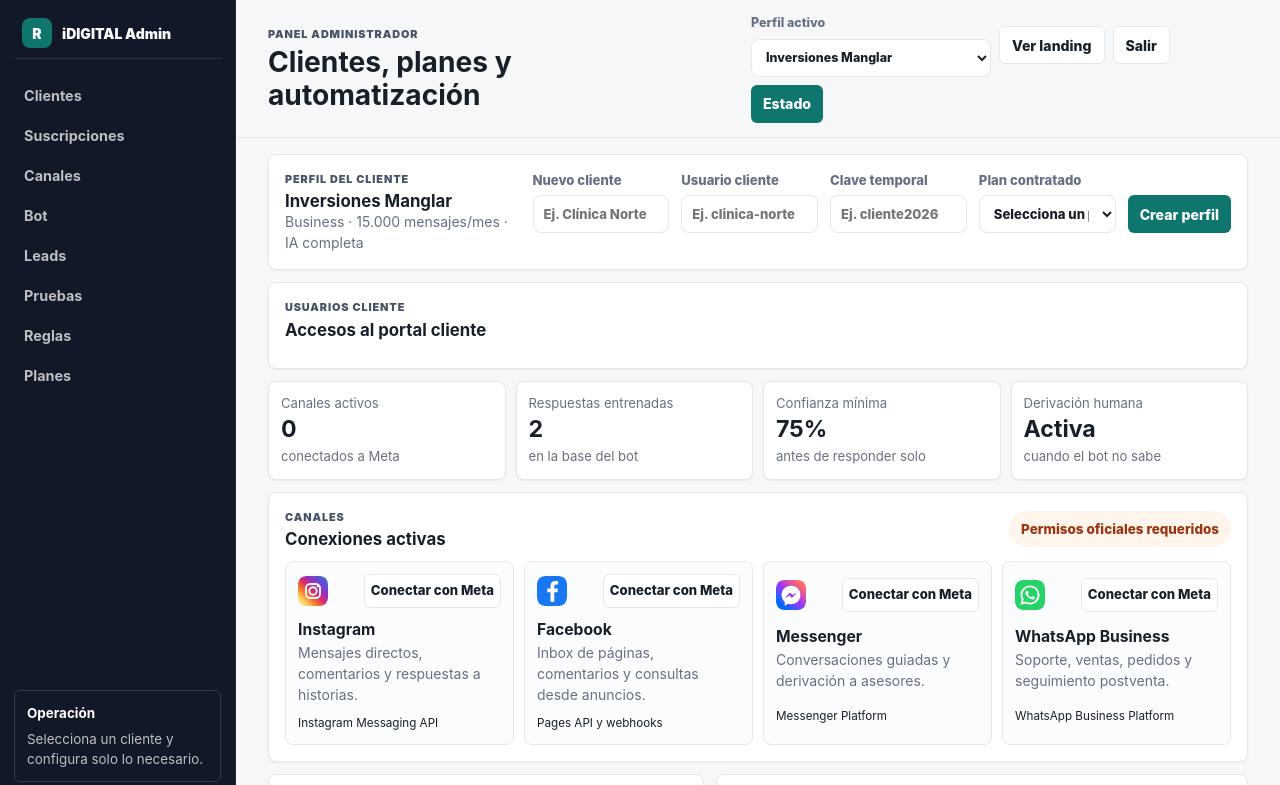
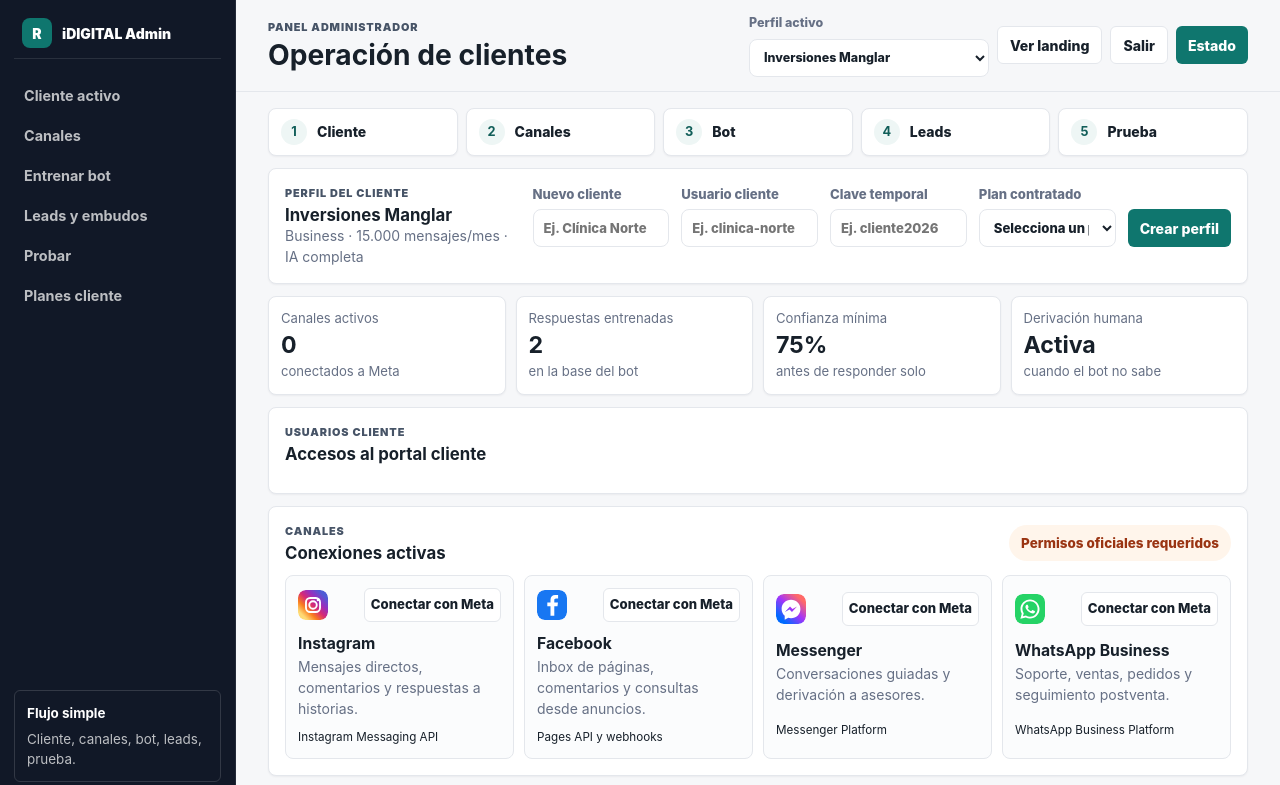
Before and after one commit to imanglarsas-bit/automatizacion-meta-, a website: page plataforma.html in a window 1280 px wide. Shown: the top 785 px of the page. Drawn offline with Linux system fonts and the light colour scheme; no server answers.

Commit message:
Simplify admin workflow layout

```diff
--- a/plataforma.html
+++ b/plataforma.html
@@ -17,18 +17,16 @@
         iDIGITAL Admin
       </a>
       <nav class="side-nav">
-        <a href="#clientes">Clientes</a>
-        <a href="#suscripciones">Suscripciones</a>
+        <a href="#clientes">Cliente activo</a>
         <a href="#conexiones">Canales</a>
-        <a href="#entrenamiento">Bot</a>
-        <a href="#leadTrainingPanel">Leads</a>
-        <a href="#pruebas">Pruebas</a>
-        <a href="#reglas">Reglas</a>
-        <a href="#planes">Planes</a>
+        <a href="#entrenamiento">Entrenar bot</a>
+        <a href="#leadTrainingPanel">Leads y embudos</a>
+        <a href="#pruebas">Probar</a>
+        <a href="#suscripciones">Planes cliente</a>
       </nav>
       <div class="sidebar-note">
-        <strong>Operación</strong>
-        <span>Selecciona un cliente y configura solo lo necesario.</span>
+        <strong>Flujo simple</strong>
+        <span>Cliente, canales, bot, leads, prueba.</span>
       </div>
     </aside>
 
@@ -36,7 +34,7 @@
       <header class="platform-header" id="resumen">
         <div>
           <p class="kicker">Panel administrador</p>
-          <h1>Clientes, planes y automatización</h1>
+          <h1>Operación de clientes</h1>
         </div>
         <div class="header-tools">
           <label class="client-picker">
@@ -50,6 +48,14 @@
           <button class="solid-button" type="button" id="publishButton">Estado</button>
         </div>
       </header>
+
+      <section class="task-strip" aria-label="Flujo de configuración">
+        <a href="#clientes"><strong>1</strong><span>Cliente</span></a>
+        <a href="#conexiones"><strong>2</strong><span>Canales</span></a>
+        <a href="#entrenamiento"><strong>3</strong><span>Bot</span></a>
+        <a href="#leadTrainingPanel"><strong>4</strong><span>Leads</span></a>
+        <a href="#pruebas"><strong>5</strong><span>Prueba</span></a>
+      </section>
 
       <section class="panel client-summary" id="clientes">
         <div>
@@ -80,16 +86,6 @@
         </form>
       </section>
 
-      <section class="panel client-users-panel">
-        <div class="panel-heading compact">
-          <div>
-            <p class="kicker">Usuarios cliente</p>
-            <h2>Accesos al portal cliente</h2>
-          </div>
-        </div>
-        <div class="client-user-list" id="clientUserList"></div>
-      </section>
-
       <section class="metric-grid" aria-label="Resumen operativo">
         <article class="metric-card">
           <span>Canales activos</span>
@@ -111,6 +107,16 @@
           <strong>Activa</strong>
           <small>cuando el bot no sabe</small>
         </article>
+      </section>
+
+      <section class="panel client-users-panel">
+        <div class="panel-heading compact">
+          <div>
+            <p class="kicker">Usuarios cliente</p>
+            <h2>Accesos al portal cliente</h2>
+          </div>
+        </div>
+        <div class="client-user-list" id="clientUserList"></div>
       </section>
 
       <section class="panel" id="conexiones">
@@ -189,12 +195,14 @@
           <div class="panel-heading compact">
             <div>
               <p class="kicker">Leads</p>
-              <h2>Calificación y embudos</h2>
+              <h2>Reglas y embudos</h2>
             </div>
           </div>
           <form class="lead-training-form" id="leadTrainingForm">
+            <fieldset class="lead-block">
+              <legend>Datos del lead</legend>
               <label>
-              Datos obligatorios que debe pedir el bot
+                Datos obligatorios
                 <textarea
                   name="requiredData"
                   rows="3"
@@ -211,7 +219,9 @@
                   required
                 ></textarea>
               </label>
-            <div class="form-row">
+            </fieldset>
+            <fieldset class="lead-block">
+              <legend>Clasificación</legend>
               <label>
                 Lead caliente
                 <input name="hotLead" type="text" placeholder="Ej. quiere comprar, pide precio, agenda llamada" required />
@@ -220,9 +230,8 @@
                 Lead medio
                 <input name="warmLead" type="text" placeholder="Ej. pregunta beneficios, compara opciones" required />
               </label>
-            </div>
               <label>
-              Cuándo pasar a humano
+                Pasar a humano cuando
                 <textarea
                   name="handoffRules"
                   rows="3"
@@ -230,8 +239,9 @@
                   required
                 ></textarea>
               </label>
+            </fieldset>
             <fieldset class="funnel-builder">
-              <legend>Crear embudo</legend>
+              <legend>Embudo nuevo</legend>
               <label>
                 Nombre del embudo
                 <input name="funnelName" type="text" placeholder="Ej. Demo comercial urgente" />
@@ -277,8 +287,8 @@
         <article class="panel lead-rules-preview">
           <div class="panel-heading compact">
             <div>
-              <p class="kicker">Mapa</p>
-              <h2>Reglas activas</h2>
+              <p class="kicker">Activo</p>
+              <h2>Lo que hará el bot</h2>
             </div>
             <button class="ghost-button danger" type="button" id="resetLeadRules">Restaurar</button>
           </div>
--- a/platform.css
+++ b/platform.css
@@ -209,6 +209,41 @@ h2 {
   grid-template-columns: repeat(4, minmax(0, 1fr));
   gap: 14px;
   margin-bottom: 18px;
+}
+
+.task-strip {
+  display: grid;
+  grid-template-columns: repeat(5, minmax(0, 1fr));
+  gap: 8px;
+  margin-bottom: 12px;
+}
+
+.task-strip a {
+  min-height: 54px;
+  display: flex;
+  align-items: center;
+  gap: 10px;
+  padding: 10px 12px;
+  border: 1px solid var(--line);
+  border-radius: 8px;
+  background: var(--surface);
+  color: var(--ink);
+  box-shadow: var(--shadow);
+}
+
+.task-strip strong {
+  width: 26px;
+  height: 26px;
+  display: grid;
+  place-items: center;
+  border-radius: 999px;
+  background: #eef6f5;
+  color: var(--teal-dark);
+  font-size: 0.8rem;
+}
+
+.task-strip span {
+  font-weight: 850;
 }
 
 .metric-card,
@@ -521,7 +556,17 @@ a:focus {
   border-radius: 8px;
 }
 
-.funnel-builder legend {
+.lead-block {
+  display: grid;
+  gap: 12px;
+  padding: 14px;
+  border: 1px solid var(--line);
+  border-radius: 8px;
+  background: #fbfcfd;
+}
+
+.funnel-builder legend,
+.lead-block legend {
   padding: 0 6px;
   color: var(--ink);
   font-weight: 900;
@@ -1086,6 +1131,18 @@ h3 {
   margin-bottom: 12px;
 }
 
+.task-strip {
+  grid-template-columns: repeat(5, minmax(0, 1fr));
+  gap: 8px;
+  margin-bottom: 12px;
+}
+
+.task-strip a {
+  min-height: 44px;
+  border-radius: 8px;
+  box-shadow: var(--shadow);
+}
+
 .metric-card {
   padding: 12px;
 }
@@ -1156,6 +1213,15 @@ textarea {
 .rule-list,
 .plan-editor-form {
   gap: 10px;
+}
+
+.lead-training-form {
+  grid-template-columns: minmax(0, 1fr);
+}
+
+.lead-block,
+.funnel-builder {
+  background: #fff;
 }
 
 .answer-list {
@@ -1231,7 +1297,8 @@ textarea {
 @media (max-width: 1120px) {
   .metric-grid,
   .connection-grid,
-  .plan-editor-grid {
+  .plan-editor-grid,
+  .task-strip {
     grid-template-columns: repeat(2, minmax(0, 1fr));
   }
 }
@@ -1257,7 +1324,8 @@ textarea {
 
   .metric-grid,
   .connection-grid,
-  .plan-editor-grid {
+  .plan-editor-grid,
+  .task-strip {
     grid-template-columns: 1fr;
   }
 
```
Lines whose indentation alone changed are shown as unchanged.
